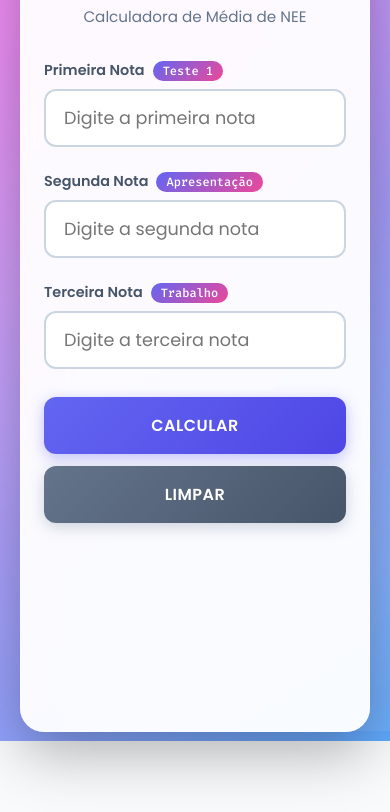
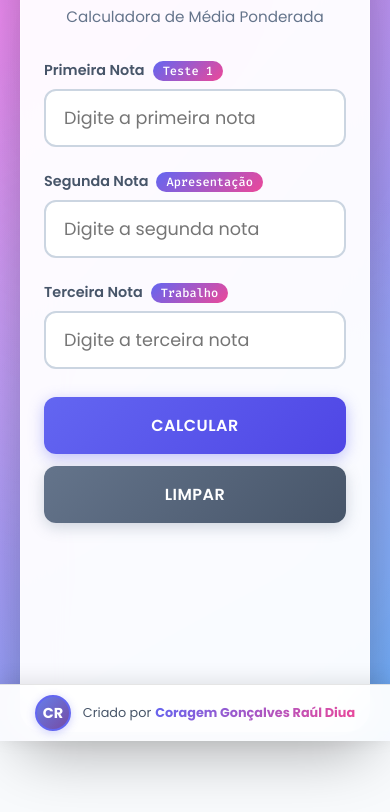
Before and after one commit to Diua-maker/nee, a plain HTML site: page index.html in a window 390 px wide. Shown: the part 103-915 px from the top of the page. Before the commit the page ends 855 px from the top, so only its background shows below. Drawn offline with Linux system fonts and the light colour scheme.

Commit message:
Add files via upload

```diff
--- a/index.html
+++ b/index.html
@@ -38,6 +38,7 @@
             align-items: center;
             justify-content: center;
             padding: 20px;
+            padding-bottom: 80px; /* Espaço para o footer */
             background-color: var(--bg-light);
             color: var(--text-light);
             position: relative;
@@ -414,6 +415,97 @@
             .header p {
                 color: #94a3b8;
             }
+
+            .footer {
+                background: rgba(15, 23, 42, 0.95);
+                border-top: 1px solid rgba(255, 255, 255, 0.1);
+            }
+
+            .footer-text {
+                color: #cbd5e1;
+            }
+        }
+
+        /* Footer styles */
+        .footer {
+            position: fixed;
+            bottom: 0;
+            left: 0;
+            right: 0;
+            background: rgba(255, 255, 255, 0.95);
+            backdrop-filter: blur(20px);
+            border-top: 1px solid rgba(0, 0, 0, 0.1);
+            padding: 12px 20px;
+            display: flex;
+            align-items: center;
+            justify-content: center;
+            gap: 12px;
+            z-index: 1000;
+            box-shadow: 0 -4px 20px rgba(0, 0, 0, 0.1);
+            transition: all 0.3s ease;
+        }
+
+        .footer-profile {
+            width: 40px;
+            height: 40px;
+            border-radius: 50%;
+            border: 2px solid var(--primary-color);
+            background: linear-gradient(135deg, #667eea, #764ba2);
+            display: flex;
+            align-items: center;
+            justify-content: center;
+            overflow: hidden;
+            box-shadow: 0 2px 8px rgba(99, 102, 241, 0.3);
+        }
+
+        .footer-profile img {
+            width: 100%;
+            height: 100%;
+            object-fit: cover;
+        }
+
+        /* Placeholder quando não há imagem */
+        .footer-profile::before {
+            content: 'CR';
+            color: white;
+            font-weight: 700;
+            font-size: 0.9rem;
+        }
+
+        .footer-profile.has-image::before {
+            content: '';
+        }
+
+        .footer-text {
+            font-size: 0.9rem;
+            color: #475569;
+            font-weight: 500;
+            display: flex;
+            align-items: center;
+            gap: 4px;
+        }
+
+        .footer-text strong {
+            background: linear-gradient(135deg, var(--primary-color), var(--secondary-color));
+            -webkit-background-clip: text;
+            -webkit-text-fill-color: transparent;
+            background-clip: text;
+            font-weight: 700;
+        }
+
+        @media (max-width: 480px) {
+            .footer {
+                padding: 10px 16px;
+            }
+
+            .footer-profile {
+                width: 36px;
+                height: 36px;
+            }
+
+            .footer-text {
+                font-size: 0.8rem;
+            }
         }
     </style>
 </head>
@@ -422,7 +514,7 @@
         <div class="card">
             <div class="header">
                 <h1>Médias NEE</h1>
-                <p>Calculadora de Média de NEE</p>
+                <p>Calculadora de Média Ponderada</p>
             </div>
 
             <form id="gradeForm">
@@ -487,6 +579,16 @@
             </div>
         </div>
     </div>
+
+    <!-- Footer -->
+    <footer class="footer">
+        <div class="footer-profile" id="footerProfile">
+            <!-- A imagem será carregada aqui -->
+        </div>
+        <div class="footer-text">
+            Criado por <strong>Coragem Gonçalves Raúl Diua</strong>
+        </div>
+    </footer>
 
     <script>
         // Dark mode detection
@@ -601,6 +703,27 @@
                 this.classList.remove('error');
             });
         });
+
+        // Função para carregar a foto de perfil
+        function loadProfileImage('IMG_1763902283.png') {
+            const profileDiv = document.getElementById('footerProfile');
+            const img = document.createElement('img');
+            img.src = imageUrl;
+            img.alt = 'Coragem Gonçalves Raúl Diua';
+            img.onerror = function() {
+                // Se a imagem falhar ao carregar, mantém o placeholder
+                profileDiv.classList.remove('has-image');
+            };
+            img.onload = function() {
+                // Quando a imagem carregar com sucesso
+                profileDiv.innerHTML = '';
+                profileDiv.appendChild(img);
+                profileDiv.classList.add('has-image');
+            };
+        }
+
+        // Exemplo de uso (substitua pela URL da sua imagem):
+        // loadProfileImage('mnt/sua-foto.png');
     </script>
 </body>
 </html>
```
Also changed, not shown: 1 other file.
